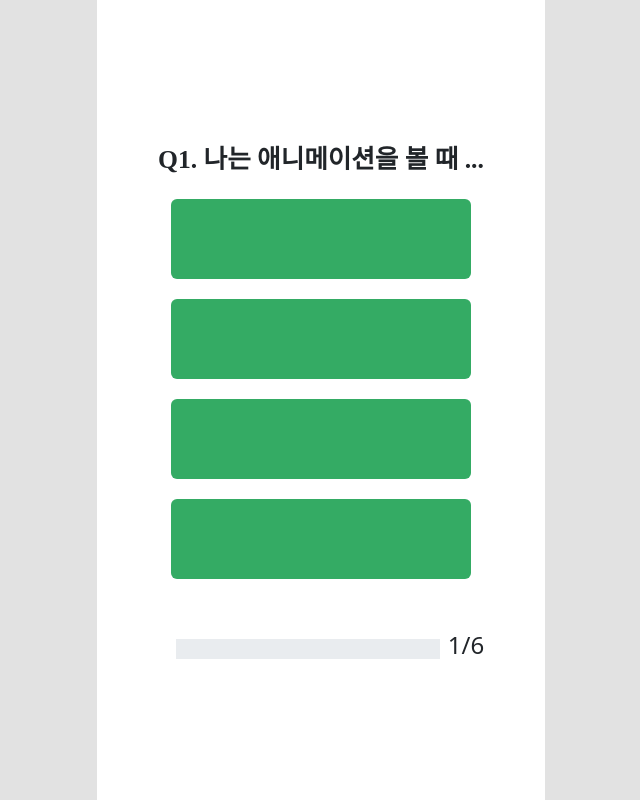
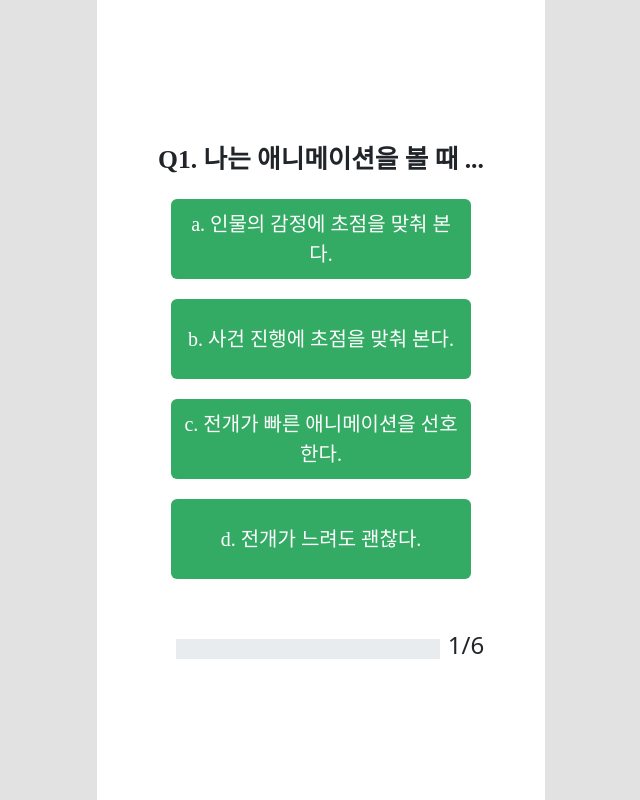
Before and after one commit to puputia/Aniwana, a React (Create React App) app in the folder aniwana/: page /question in a window 1280 px wide. Shown: the whole page, without its empty margins (319-959 px from the left). Built offline with nearby package versions, Linux system fonts and the light colour scheme; a web font is replaced by a local one.

Commit message:
Update Question algorithm

```diff
--- a/aniwana/src/pages/Question.js
+++ b/aniwana/src/pages/Question.js
@@ -55,7 +55,23 @@ const Question = () => {
               background: "#34AB64",
               border: "0px",
             }}
-          ></Button>
+          >
+            {QuestionData[questionNo].a[0].answer}
+          </Button>
+          <Button
+            onClick={() => handleClickButton()}
+            style={{
+              width: "300px",
+              minHeight: "80px",
+              fontSize: "15pt",
+              marginTop: "20px",
+              background: "#34AB64",
+              border: "0px",
+
+            }}
+          >
+            {QuestionData[questionNo].a[1].answer}
+          </Button>
           <Button
             onClick={() => handleClickButton()}
             style={{
@@ -66,7 +82,7 @@ const Question = () => {
               background: "#34AB64",
               border: "0px",
             }}
-          ></Button>
+          >{QuestionData[questionNo].a[2].answer}</Button>
           <Button
             onClick={() => handleClickButton()}
             style={{
@@ -77,18 +93,7 @@ const Question = () => {
               background: "#34AB64",
               border: "0px",
             }}
-          ></Button>
-          <Button
-            onClick={() => handleClickButton()}
-            style={{
-              width: "300px",
-              minHeight: "80px",
-              fontSize: "15pt",
-              marginTop: "20px",
-              background: "#34AB64",
-              border: "0px",
-            }}
-          ></Button>
+          >{QuestionData[questionNo].a[3].answer}</Button>
         </ButtonGroup>
         <BarWrap>
           <ProgressBar
```
